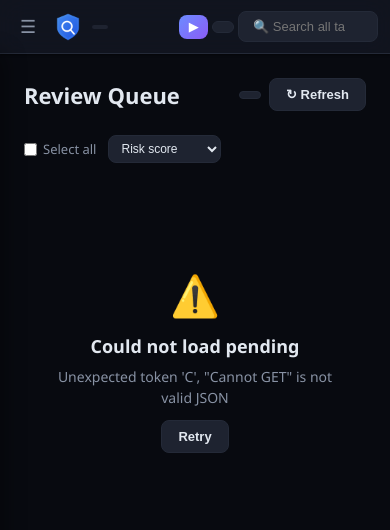
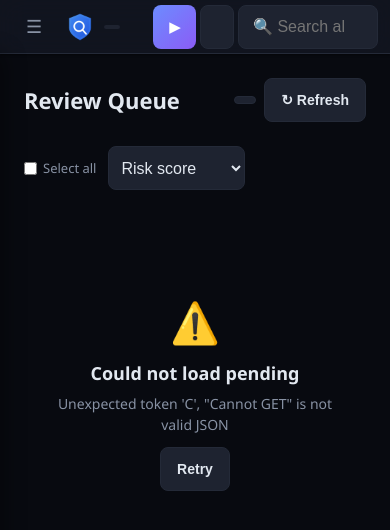
Before and after one commit to jckrbbt/safescanarr, a Python web app: template web/templates/index.html in a window 390 px wide. Shown: the top 530 px of the page. Run offline with Jinja, Linux system fonts and the light colour scheme; the template is opened without the code that fills it, so the values that code supplies are empty.

Commit message:
Tier 1.3: 44px touch targets + 16px inputs on mobile

```diff
--- a/web/static/style.css
+++ b/web/static/style.css
@@ -1798,7 +1798,44 @@
   font-size: 12px;
 }
 
-/* ── Mobile topbar adjustments ────────────────────────────────── */
+/* ── Mobile touch targets + input zoom prevention ─────────────────────────────────────────── */
+@media (max-width: 900px) {
+  .btn, .btn-sm {
+    min-height: var(--tap);
+    padding: 10px var(--space-4);
+    font-size: var(--font-md);
+  }
+  .select, .select-sm, .input-short, .input-full,
+  .topbar-search input { min-height: var(--tap); font-size: 16px; }
+  .sidebar-link { min-height: var(--tap); }
+  .sidebar-toggle,
+  .search-clear,
+  .folder-row-remove,
+  .lightbox-close,
+  .toggle-secret {
+    min-width: var(--tap);
+    min-height: var(--tap);
+    display: inline-flex;
+    align-items: center;
+    justify-content: center;
+  }
+  .sheet-checkbox { width: 24px; height: 24px; }
+  .sheet-select { top: 0; left: 0; padding: 10px; }
+  .checkbox-label input[type="checkbox"] { width: 22px; height: 22px; }
+  .toggle-switch {
+    width: 52px;
+    height: 30px;
+  }
+  .toggle-slider::before {
+    width: 24px;
+    height: 24px;
+  }
+  .toggle-switch input:checked + .toggle-slider::before { transform: translateX(22px); }
+  .folder-browser-item { min-height: var(--tap); }
+  .lb-action { min-height: var(--tap); font-size: var(--font-md); }
+}
+
+/* ── Mobile topbar adjustments ───────────────────────────────────────────────────────────────── */
 @media (max-width: 900px) {
   .topbar-right .btn-sm span {
     display: none;
```
